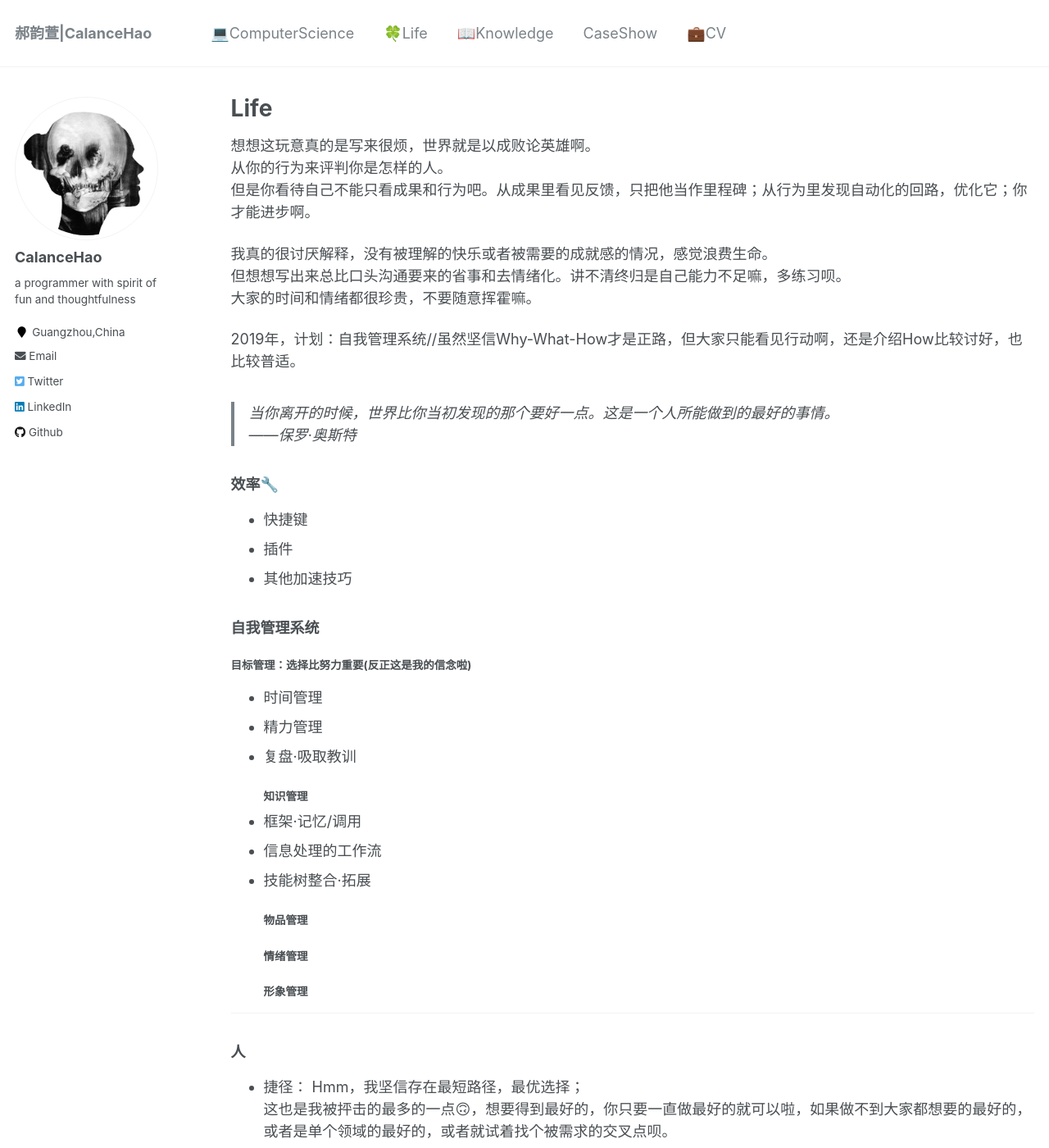
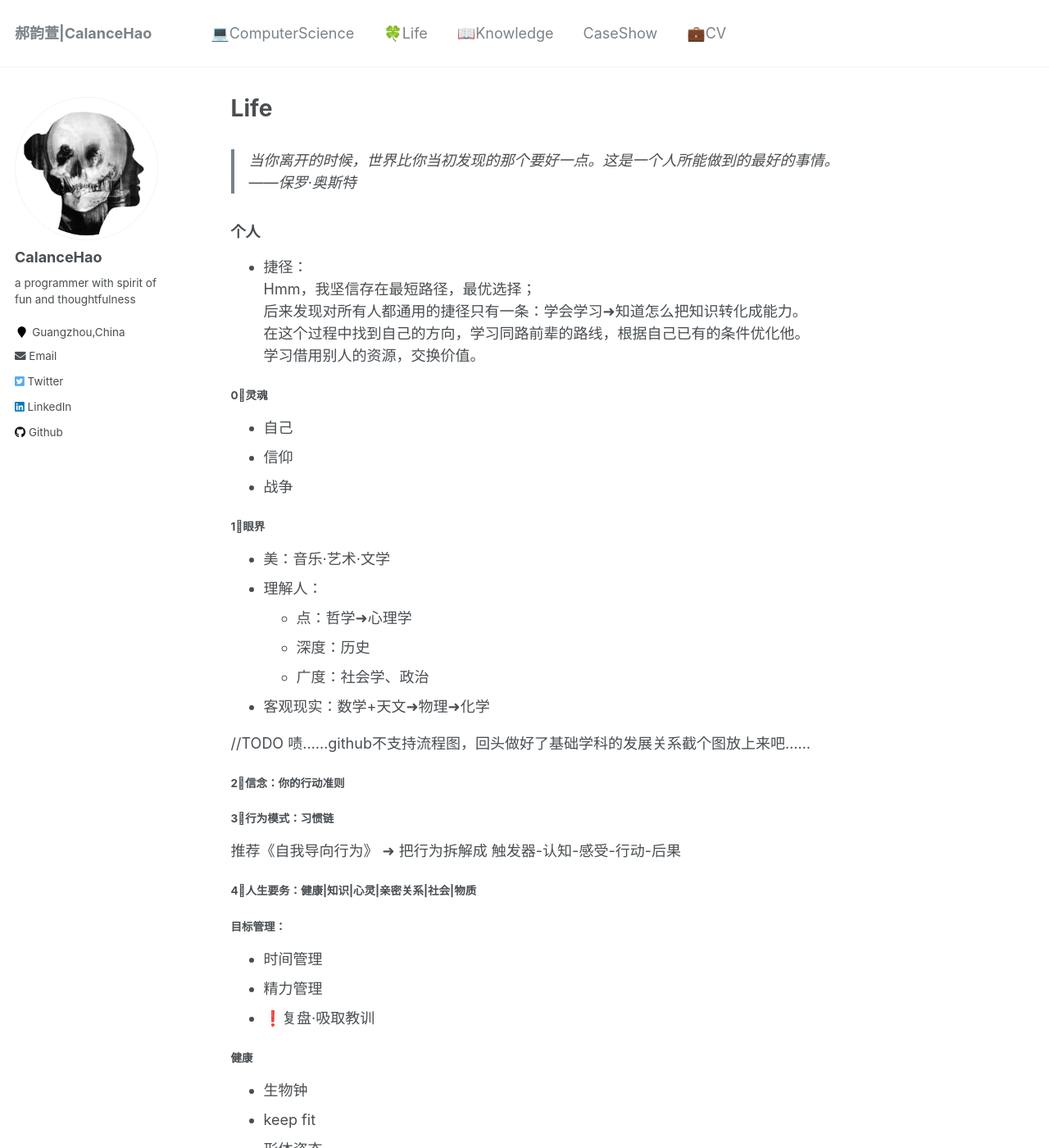
Before and after one commit to CalanceHao/CalanceHao.Github.io, a Jekyll site: the page built from _pages/Life.md, in a window 1280 px wide and 1400 px high. Shown: the whole window at 82% size. Built offline with Jekyll 4.4.1, drawn with Linux system fonts in a browser that asks for light colours; some of the changed text lies outside the part shown.

Commit message:
update: less emotionally

```diff
--- a/_pages/Life.md
+++ b/_pages/Life.md
@@ -5,44 +5,14 @@ permalink: /Life
 author_profile: true
 ---
 
-想想这玩意真的是写来很烦，世界就是以成败论英雄啊。<br>
-从你的行为来评判你是怎样的人。<br>
-但是你看待自己不能只看成果和行为吧。从成果里看见反馈，只把他当作里程碑；从行为里发现自动化的回路，优化它；你才能进步啊。<br>
-
-我真的很讨厌解释，没有被理解的快乐或者被需要的成就感的情况，感觉浪费生命。<br>
-但想想写出来总比口头沟通要来的省事和去情绪化。讲不清终归是自己能力不足嘛，多练习呗。<br>
-大家的时间和情绪都很珍贵，不要随意挥霍嘛。<br>
-
-2019年，计划：自我管理系统//虽然坚信Why-What-How才是正路，但大家只能看见行动啊，还是介绍How比较讨好，也比较普适。
-
 >当你离开的时候，世界比你当初发现的那个要好一点。这是一个人所能做到的最好的事情。<br>
  ——保罗·奥斯特
 
-### 效率🔧
-- 快捷键
-- 插件
-- 其他加速技巧
 
-### 自我管理系统
-#### 目标管理：选择比努力重要(反正这是我的信念啦)
-- 时间管理
-- 精力管理
-- 复盘·吸取教训
-#### 知识管理
-- 框架·记忆/调用
-- 信息处理的工作流
-- 技能树整合·拓展
-#### 物品管理
-#### 情绪管理
-#### 形象管理
-
------
-
-### 人
-- 捷径：
-    Hmm，我坚信存在最短路径，最优选择；<br>这也是我被抨击的最多的一点🙃，想要得到最好的，你只要一直做最好的就可以啦，如果做不到大家都想要的最好的，或者是单个领域的最好的，或者就试着找个被需求的交叉点呗。
-
-    后来发现对所有人都通用的捷径只有一条：学会学习➜知道怎么把知识转化成能力。<br>在这个过程中找到自己的方向，学习同路前辈的路线，根据自己已有的条件优化他。<br>学习借用别人的资源，能给别人提供价值。
+### 个人
+- 捷径：<br>
+    Hmm，我坚信存在最短路径，最优选择；<br>
+    后来发现对所有人都通用的捷径只有一条：学会学习➜知道怎么把知识转化成能力。<br>在这个过程中找到自己的方向，学习同路前辈的路线，根据自己已有的条件优化他。<br>学习借用别人的资源，交换价值。
 
 #### 0⃣️灵魂
 - 自己
@@ -50,30 +20,63 @@ author_profile: true
 - 战争
 
 #### 1⃣️眼界
-- 历史
-- 社会学
+- 美：音乐·艺术·文学
+- 理解人：
+  - 点：哲学➜心理学
+  - 深度：历史
+  - 广度：社会学、政治
+- 客观现实：数学+天文➜物理➜化学
 
-#### 2⃣️信念
+//TODO 啧……github不支持流程图，回头做好了基础学科的发展关系截个图放上来吧……
 
-#### 3⃣️行为模式
+#### 2⃣️信念：你的行动准则
+
+#### 3⃣️行为模式：习惯链
+
 推荐《自我导向行为》 ➜ 把行为拆解成 触发器-认知-感受-行动-后果
 
-#### 4⃣️人生要务
-- 健康
-- 知识图谱·技能树
-- 心灵=我的框架的0⃣️～3⃣️
+#### 4⃣️人生要务：健康|知识|心灵|亲密关系|社会|物质
+
+##### 目标管理：
+- 时间管理
+- 精力管理
+- ❗️复盘·吸取教训
+
+###### 健康
+- 生物钟
+- keep fit
+- 形体姿态
+  - 腿型
+  - 行走坐卧
+- 面部肌肉·表情
+  - 眼袋·眼轮匝肌
+  - 嘴角
+  - 法令纹
+- 形象管理
+
+###### 知识图谱·技能树
+- 框架·记忆/调用
+- 信息处理的工作流
+- 技能树整合·拓展
+- 斜杠青年·第二收入
+
+###### 心灵·修养
+- 情绪管理
+
   ❗️抑郁、焦虑、……消极情绪，不要不当回事，你正在受伤害。也不要太当回事，情绪管理，是你总归要学会的事情，解决问题才是真正治本的疗法。<br>
   别怕，所有问题都是能别解决的，别拖延，它不会消失，只会变成更大问题。虽然我是这么说啦，但我也有逃避拖延的时候，这没什么大不了的，就是需要更多练习呗。<br>
   你身边的人没感觉有什么问题，不说明你有问题，只是这只是你一个人的问题而已啦。向更大的世界寻找小伙伴呗，互相借鉴经验。你能行的💪🏻，自信一点。
 
-- [亲密关系](/Le-Monde/Life/SoulMate)：质量严重影响着我们的幸福感,但太习以为常很容易被忽视。维护很重要啊！
-    - [love](/Le-Monde/Life/love)
-    - [家人](/Le-Monde/Life/Family) ：The people you cannot choose, and have to learn how to get alone with.
-    - [朋友](/Le-Monde/Life/Friends)：Trust, it's what friends do.
-    - [恋人](/Le-Monde/Life/TrueLove)：天时地利人和的相遇，真的是礼物惊喜最美的意外😘
-- 社会
-    - 婚姻·人生合伙人：情人·知己·亲人，旗鼓相当势均力敌才会是一辈子的相濡以沫吧。 //这种事情每个人定义不同无所谓吧，开心就好呗。你跟你的另一半定义相同不就完了。我接受我可能会找不到的这个最坏结果啊。
-- 物质
+###### [亲密关系](/Le-Monde/Life/SoulMate)<br>质量严重影响着我们的幸福感。要好好花时间学习练习经营和维护呀😘
+- [love](/Le-Monde/Life/Love)
+- [家人](/Le-Monde/Life/Family) ：The people you cannot choose, and have to learn how to get alone with.
+- [朋友](/Le-Monde/Life/Friends)：Trust, it's what friends do.
+- [真爱](/Le-Monde/Life/TrueLove)：天时地利人和的相遇，真的是礼物惊喜最美的意外😘
 
-### 动物世界
-丛林法则🙃
+###### 社会
+- 婚姻·人生合伙人：情人·知己·亲人，旗鼓相当势均力敌才会是一辈子的相濡以沫吧。 <br>
+//这种事情每个人定义不同无所谓吧，开心就好呗。你跟你的另一半定义相同不就完了。我接受我可能会找不到的这个最坏结果啊。
+
+###### 物质
+- 物品·断舍离
+- 投资·理财
```
